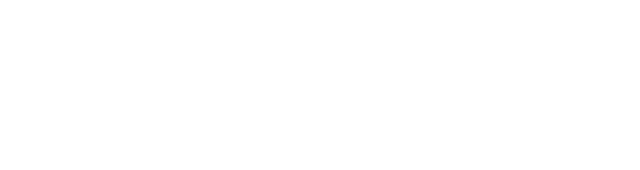
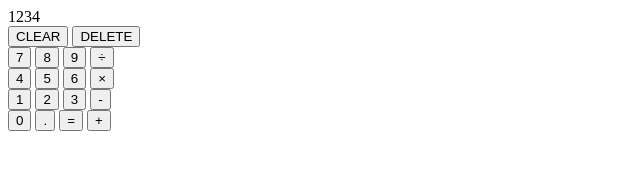
Before and after one commit to sungseanpark/calculator, a plain HTML site: page index.html in a window 1280 px wide. Shown: the whole page, without its empty margins (0-640 px from the left). Drawn offline with Linux system fonts and the light colour scheme.

Commit message:
Implement skeletal structure html

```diff
--- a/calculator.js
+++ b/calculator.js
@@ -23,9 +23,9 @@ function operate(a, b, op) {
             return add(a,b);
         case '-':
             return subtract(a,b);
-        case '*':
+        case '×':
             return multiply(a,b);
-        case '/':
+        case '÷':
             return divide(a,b);
 
     }
--- a/index.html
+++ b/index.html
@@ -6,6 +6,37 @@
   <link rel="stylesheet" href="style.css">
 </head>
 <body>
+    <div class = "calculator">
+        <div class = "display">1234</div>
+        <div class = "row" id = "clear-and-delete">
+            <button class = "cd" id = "clear">CLEAR</button>
+            <button class = "cd" id = "delete">DELETE</button>
+        </div>
+        <div class = "row">
+            <button class = "number">7</button>
+            <button class = "number">8</button>
+            <button class = "number">9</button>
+            <button class = "operator">÷</button>
+        </div>
+        <div class = "row">
+            <button class = "number">4</button>
+            <button class = "number">5</button>
+            <button class = "number">6</button>
+            <button class = "operator">×</button>
+        </div>
+        <div class = "row">
+            <button class = "number">1</button>
+            <button class = "number">2</button>
+            <button class = "number">3</button>
+            <button class = "operator">-</button>
+        </div>
+        <div class = "row">
+            <button class = "number">0</button>
+            <button class = "dot">.</button>
+            <button class = "eval">=</button>
+            <button class = "operator">+</button>
+        </div>
+    </div>
 
 
 
```
